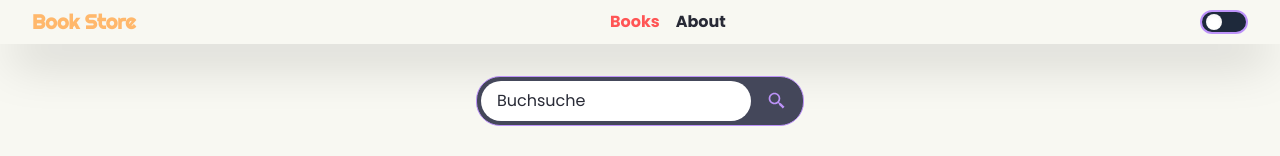
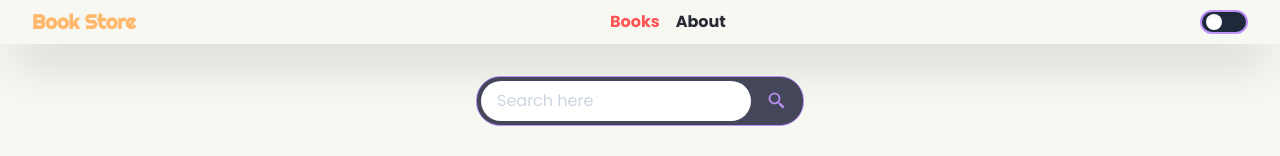
Before and after one commit to edwardtanguay/et01-bookstore-react-tailwind, a React (Vite) app: page /books in a window 1280 px wide. Shown: the top 156 px of the page. Built offline with nearby package versions, Linux system fonts and the light colour scheme.

Commit message:
placeholder lighter

```diff
--- a/src/components/SearchBox.tsx
+++ b/src/components/SearchBox.tsx
@@ -8,9 +8,9 @@ const SearchBooks: React.FC = () => {
 	return (
 		<div className="my-8 bg-CURRENT_LINE rounded-3xl flex gap-4 py-1 items-center px-1 justify-between border border-PURPLE w-[80%]">
 			<input
-				className="rounded-3xl py-2 px-4  outline-none placeholder:text-BACKGROUND text-BACKGROUND w-[100%]"
+				className="rounded-3xl py-2 px-4  outline-none placeholder:text-slate-300 text-BACKGROUND w-[100%]"
 				type="text"
-				placeholder="Buchsuche"
+				placeholder="Search here"
 				value={filter}
 				onChange={(e: React.ChangeEvent<HTMLInputElement>) =>
 					setFilter(e.target.value)
```
